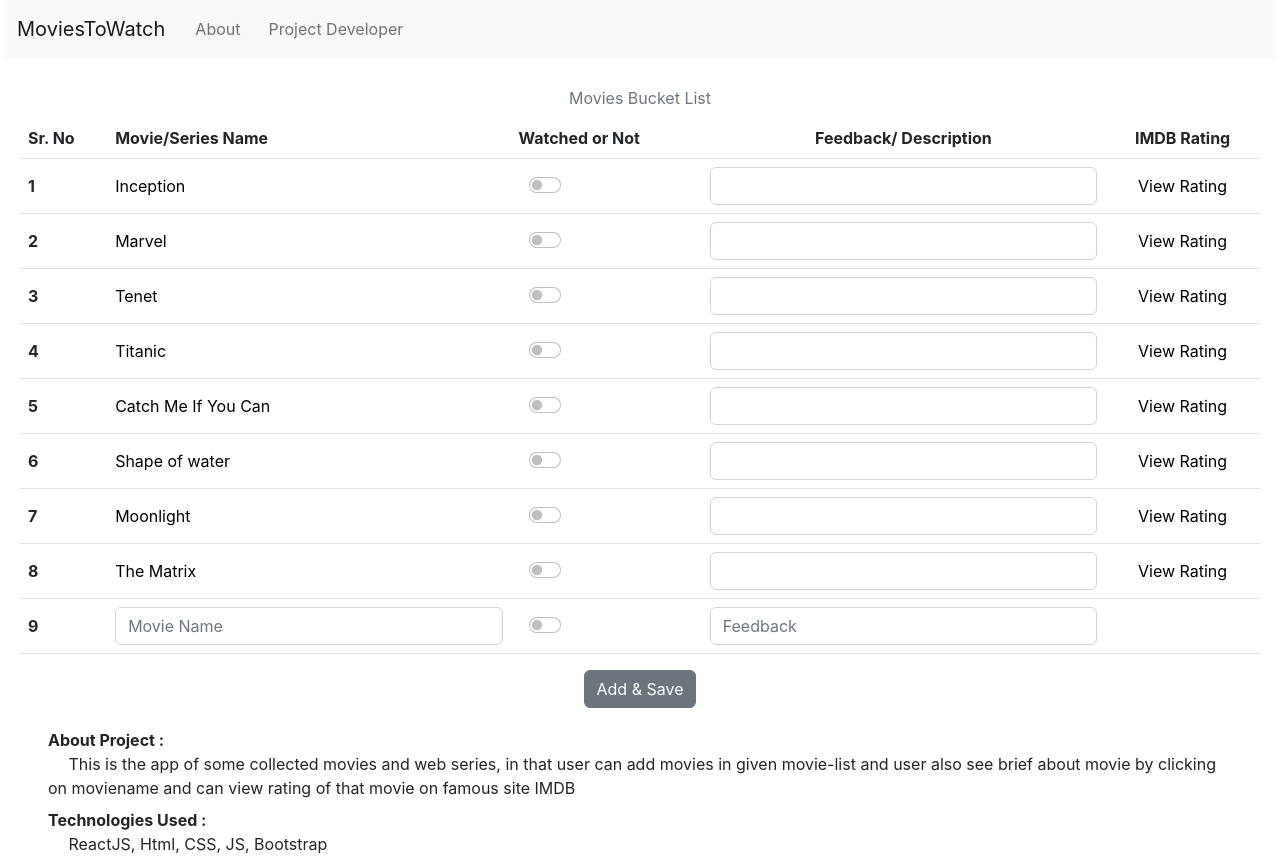
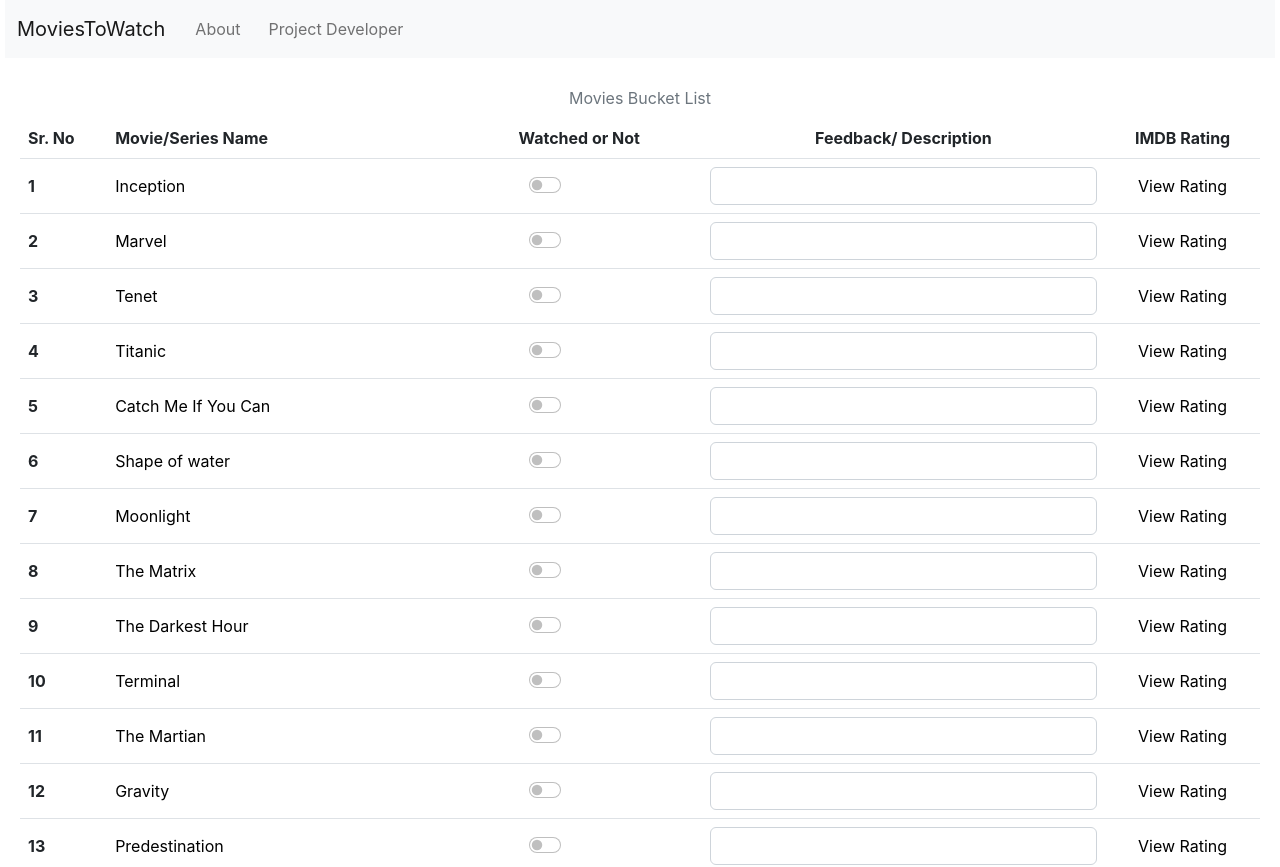
Before and after one commit to Niraj2003/MyMovies, a React (Create React App) app: page / in a window 1280 px wide. Shown: the top 867 px of the page. Built offline with nearby package versions, Linux system fonts and the light colour scheme.

Commit message:
Added some movies in movielist

```diff
--- a/src/components/Table.js
+++ b/src/components/Table.js
@@ -1,7 +1,7 @@
 import 'bootstrap/dist/css/bootstrap.min.css';
 import './Table.css';
 
-const movielist = ["Inception", "Marvel", "Tenet", "Titanic", "Catch Me If You Can","Shape of water","Moonlight", "The Matrix"];
+const movielist = ["Inception", "Marvel", "Tenet", "Titanic", "Catch Me If You Can","Shape of water","Moonlight", "The Matrix", "The Darkest Hour", "Terminal", "The Martian", "Gravity", "Predestination", "BucketList", "GodFather I & II", "Gladiator"];
 function TableData() {
     const final = [];
     for (let  user of movielist) {
```
